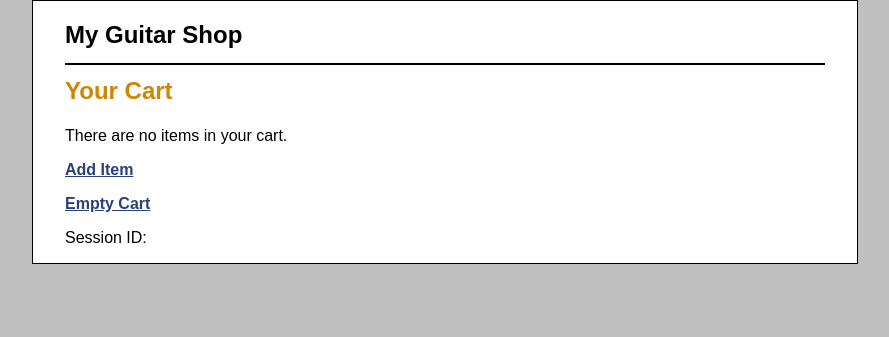
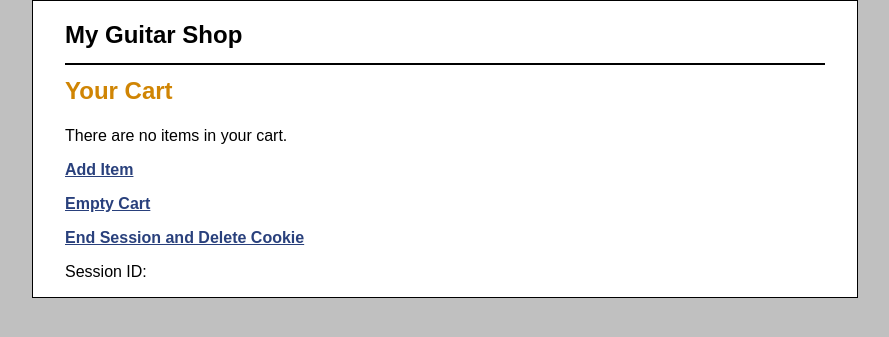
Before and after one commit to mp657/is601_12-1, a PHP site: page /cart_view.php in a window 1280 px wide. Shown: the top 337 px of the page, without its empty margins (195-1084 px from the left). Run offline with PHP 8.4, Linux system fonts and the light colour scheme.

Commit message:
added end and delete session in view cart page

```diff
--- a/cart_view.php
+++ b/cart_view.php
@@ -61,6 +61,7 @@
         <?php endif; ?>
         <p><a href=".?action=show_add_item">Add Item</a></p>
         <p><a href=".?action=empty_cart">Empty Cart</a></p>
+	<p><a href=".?action=end_session">End Session and Delete Cookie</a></p>
         <p>Session ID: <?php echo session_id(); ?></p>
     </main>
 </body>
```
